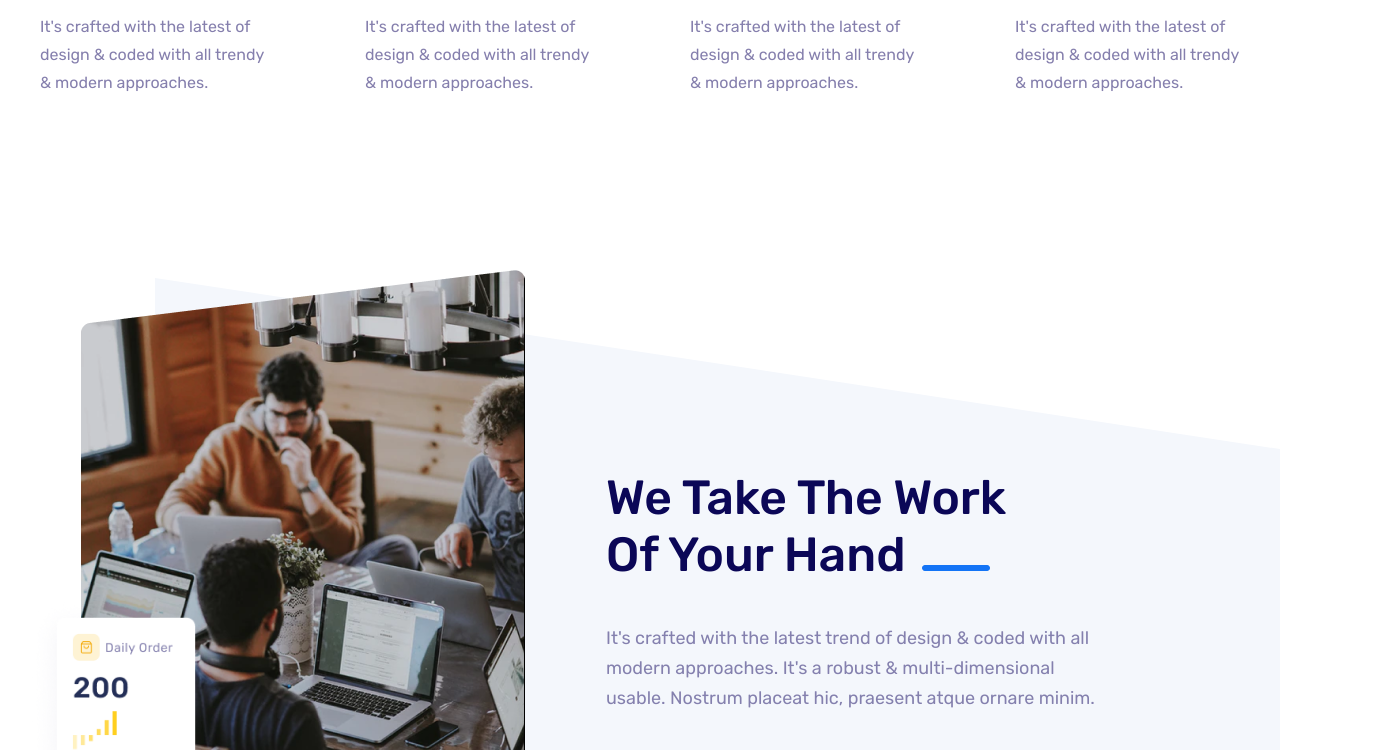
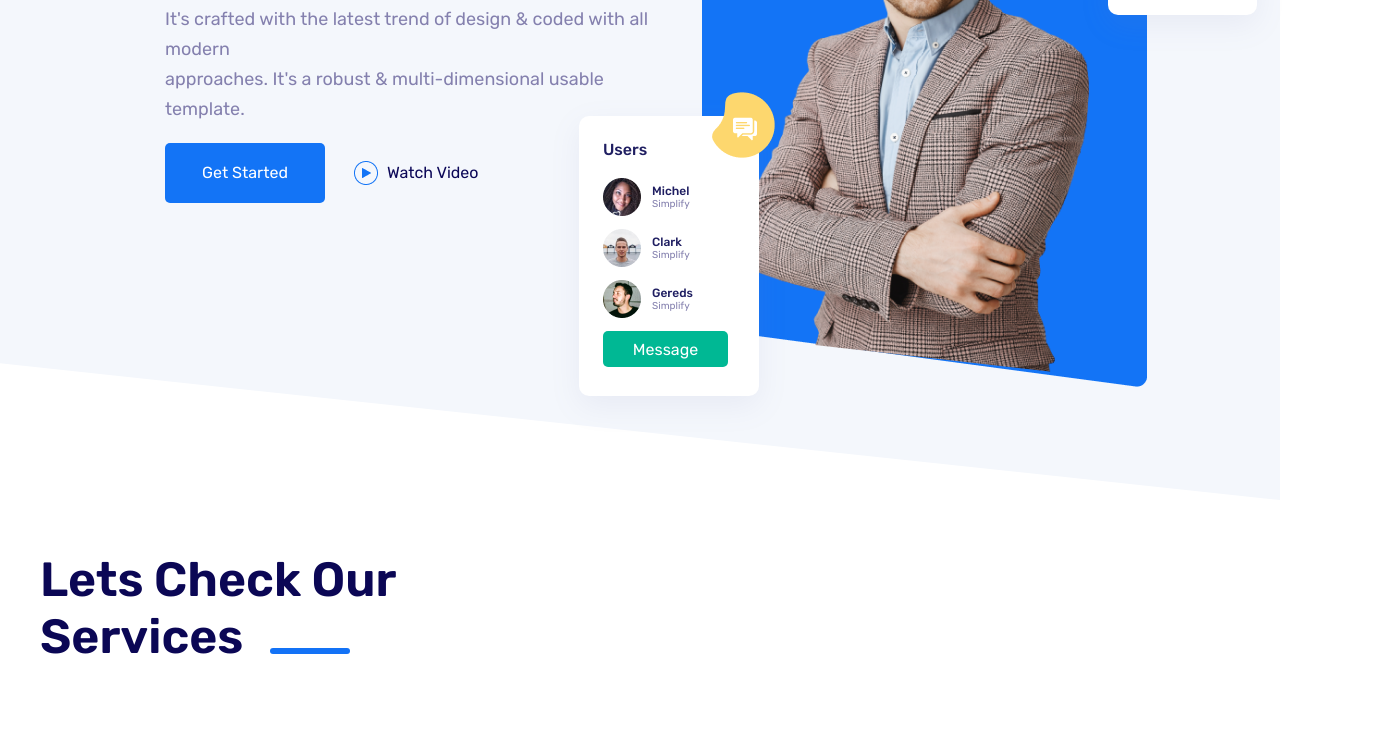
Before and after one commit to DreamToTheFuture/HTML-CSS-Mini-Project---Agencio, a plain HTML site: page index.html in a window 1280 px wide. Shown: the part 411-1161 px from the top of the page, 1383 px wide, since content can reach past the window. Drawn offline with Linux system fonts and the light colour scheme; a web font is replaced by a local one.

Commit message:
feat:edited header

```diff
--- a/index.html
+++ b/index.html
@@ -22,7 +22,7 @@
    Jing-1 -->
 
 
-  <!-- <section-1>
+  <section-1>
     <div class="groub-background-and-content">
       <div class="background-jing"></div>
       <div class="all-content">
@@ -141,7 +141,7 @@
       </div>
 
   </section-1>
-    </section> -->
+    </section>
 
 
     <section>
```
